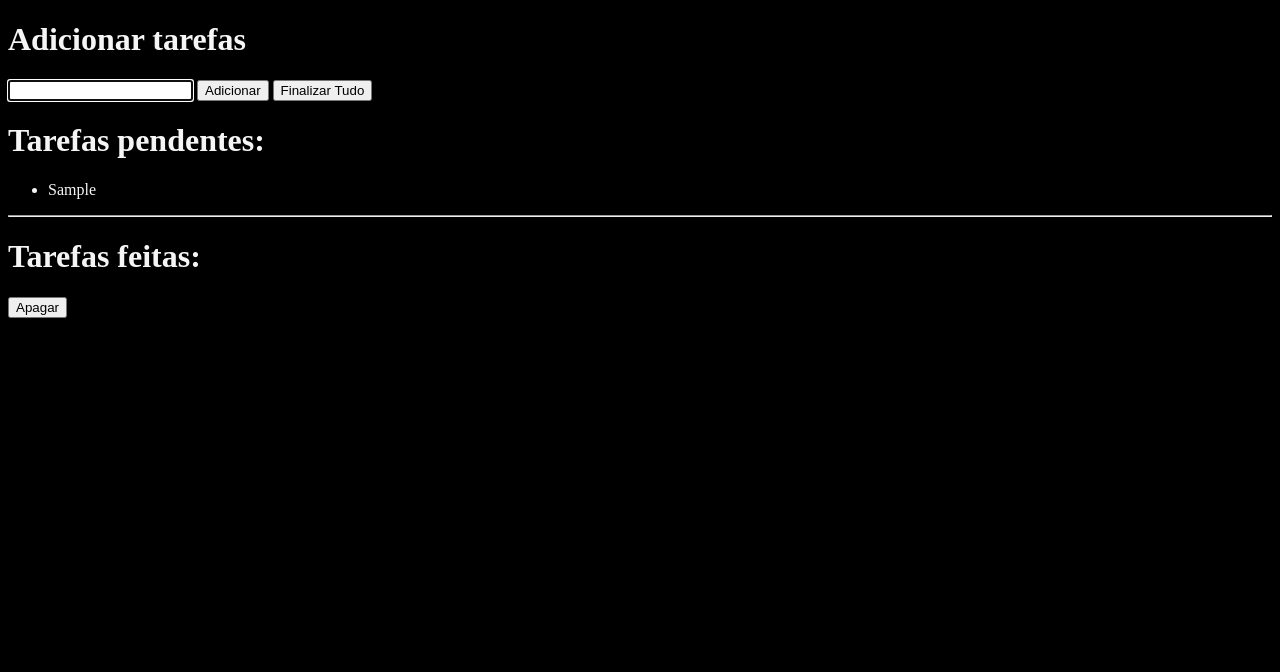
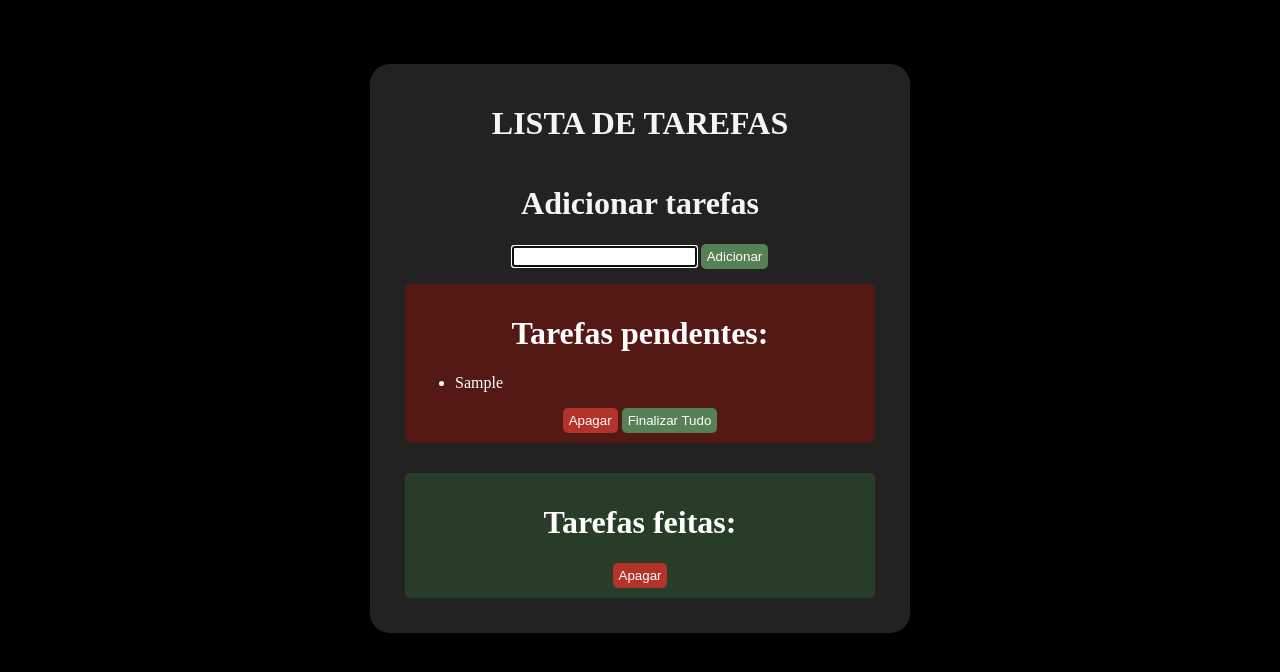
Before and after one commit to ohdavir/ListaDeTarefas, a plain HTML site: page index.html in a window 1280 px wide. Both pictures are taken after typing "Sample" into the empty fields and a click on the button "Adicionar". Drawn offline with Linux system fonts and the light colour scheme.

Commit message:
terminado

```diff
--- a/index.html
+++ b/index.html
@@ -1,5 +1,5 @@
 <!DOCTYPE html>
-<html lang="en">
+<html lang="PT-br">
 
 <head>
     <meta charset="UTF-8">
@@ -9,17 +9,22 @@
 </head>
 
 <body>
+    <div class="tudo">
+        <h1>LISTA DE TAREFAS</h1>
     <div>
         <div class="container"></div>
         <h1>Adicionar tarefas</h1>
-        <input type="text" id="camporesultado"> <button id="adicionar">Adicionar</button> <button id="finalizar">Finalizar Tudo</button>
+        <input type="text" id="camporesultado"> <button id="adicionar">Adicionar</button>
     </div>
-    <div>
+    <div id="listas" class="pendentes">
         <h1>Tarefas pendentes:</h1>
-        <ul class="tarefas" id="ultarefa"></ul>
+        <ul class="tarefas" id="ultarefa">
+
+        </ul>
+        <button id="limpar">Apagar</button>
+        <button id="finalizar">Finalizar Tudo</button>
     </div>
-    <div>
-    <hr>
+    <div id="listas" class="completas">
         <h1>Tarefas feitas:</h1>
         <ul class="tarefas" id="ultarefacompleta">
 
@@ -29,4 +34,5 @@
     </div>
 </body>
 <script src="script.js"></script>
+
 </html>
--- a/script.js
+++ b/script.js
@@ -1,38 +1,43 @@
-let botaoadiconar = document.getElementById("adicionar");
+let adicionar = document.getElementById("adicionar");
 let ultarefa = document.getElementById("ultarefa");
 let input = document.getElementById("camporesultado")
-let botaofinalizar = document.getElementById("finalizar");
-let botaolimpar2 = document.getElementById("limpar2")
+let finalizar = document.getElementById("finalizar");
+let limpar = document.getElementById("limpar");
+let limpar2 = document.getElementById("limpar2")
 let ultarefacompleta = document.getElementById("ultarefacompleta")
 
 
-function adicionarTarefa() { // Função para adicionar uma tarefa
-    if (input.value.trim() !== "") { // Verifica se o campo de input não está vazio
-        let lista = document.createElement("li"); // Cria um parágrafo (<p>) para a nova tarefa
-        lista.innerText = input.value; // Define o texto do parágrafo com o valor do campo de input
-        ultarefa.appendChild(lista); // Adiciona o li ao container de tarefas pendentes
-        input.value = ""; // Limpa o valor do campo de input
-        input.focus(); // Define o foco de volta ao campo de input
-        lista.addEventListener("click", function () { // Adiciona um ouvinte de evento para o clique no parágrafo
-            ultarefa.removeChild(lista);// Remove o parágrafo do container de tarefas pendentes
-            ultarefacompleta.appendChild(lista);// Adiciona o parágrafo ao container de tarefas completas
+function adicionarTarefa() { // função para adicionar uma tarefa
+    if (input.value.trim() !== "") {
+        let lista = document.createElement("li"); // cria um ul para a nova tarefa
+        lista.innerText = input.value; // texto do ul com o valor do campo de input
+        ultarefa.appendChild(lista); // adiciona o li ao container de tarefas pendentes
+        input.value = ""; // limpa o valor do campo de input
+        input.focus(); // foco de volta ao campo de input
+        lista.addEventListener("click", function () { // Adiciona um ouvinte de evento para o clique no ul
+            ultarefa.removeChild(lista);// Remove o ul de tarefas pendentes
+            ultarefacompleta.appendChild(lista);// Adiciona o ul a tarefas completas
         });
-        botaolimpar.addEventListener("click", function () { // Adiciona um ouvinte de evento para o clique no botão de limpar
-            ultarefa.removeChild(lista); // Remove o parágrafo do container de tarefas pendentes
-            ultarefacompleta.appendChild(lista); // Adiciona o parágrafo ao container de tarefas completas
-            input.focus(); // Define o foco de volta ao campo de input
+        finalizar.addEventListener("click", function () { // evento pra finalizar tudo
+            ultarefa.removeChild(lista); // remove o ul do de tarefas pendentes
+            ultarefa.appendChild(lista); // adiciona o ul ao container de tarefas completas
+            input.focus(); // foco de volta ao campo de input
         });
-        botaolimpar2.addEventListener("click", function () { // Adiciona um ouvinte de evento para o clique no segundo botão de limpar
-            ultarefacompleta.removeChild(lista);// Remove o parágrafo do container de tarefas completas
-            input.focus(); // Define o foco de volta ao campo de input
+        limpar.addEventListener("click", function () { // evento pra apagar as lista
+            ultarefa.removeChild(lista);// remove o ul de tarefas pendentes
+            input.focus(); // foco de volta ao campo de input
+        });
+        limpar2.addEventListener("click", function () { // evento pra apagar as lista
+            ultarefacompleta.removeChild(lista);// remove o ul de tarefas completas
+            input.focus(); // foco de volta ao campo de input
         });
     }
 }
-// Adiciona um ouvinte de evento para o clique no botão de adicionar
-botaoadiconar.addEventListener("click", adicionarTarefa);
-// Adiciona um ouvinte de evento para a tecla Enter
+// evento pra finalizar tarefa
+adicionar.addEventListener("click", adicionarTarefa);
+// evento para a tecla Enter
 document.addEventListener("keypress", function (event) { // Verifica se a tecla pressionada é Enter (código 13)
-    if (event.keyCode === 13) { // Chama a função para adicionar uma tarefa
+    if (event.keyCode === 13) { // Chama a função para adiciona r uma tarefa
         adicionarTarefa();
     }
 });
--- a/style.css
+++ b/style.css
@@ -1,4 +1,53 @@
 body{
     background-color: black;
     color: whitesmoke;
+    text-align: center;
+    display: flex;
+    margin-top: 5%;
+    justify-content: center;
 }
+.tudo{
+    background-color: rgb(34, 34, 34);
+    padding: 20px;
+    width: 500px;
+    border-radius: 20px;
+    display: flex;
+    flex-direction: column;
+    align-content: space-around;
+    justify-content: space-between;
+    align-items: stretch;
+}
+#listas{
+    text-align: center;
+    padding: 10px;
+    border-radius: 5px;
+    margin: 15px;
+}
+button{
+    border-radius: 5px;
+    border: none;
+    background-color: rgb(86, 128, 86);
+    color: white;
+    height: 25px;
+    transition: 30ms ease-in;
+}
+button:hover{
+    transform: scale(1.05);
+    transition: 30ms ease-in;
+}
+#limpar, #limpar2{
+    background-color: rgb(179, 50, 41);
+    color: white;
+}
+.completas{
+    background-color: rgb(40, 61, 40);
+    color: white;
+
+}
+.pendentes{
+    background-color: rgb(85, 25, 21);
+    color: white;
+}
+ul{
+    text-align: left;
+}
```
Lines whose indentation alone changed are shown as unchanged.
